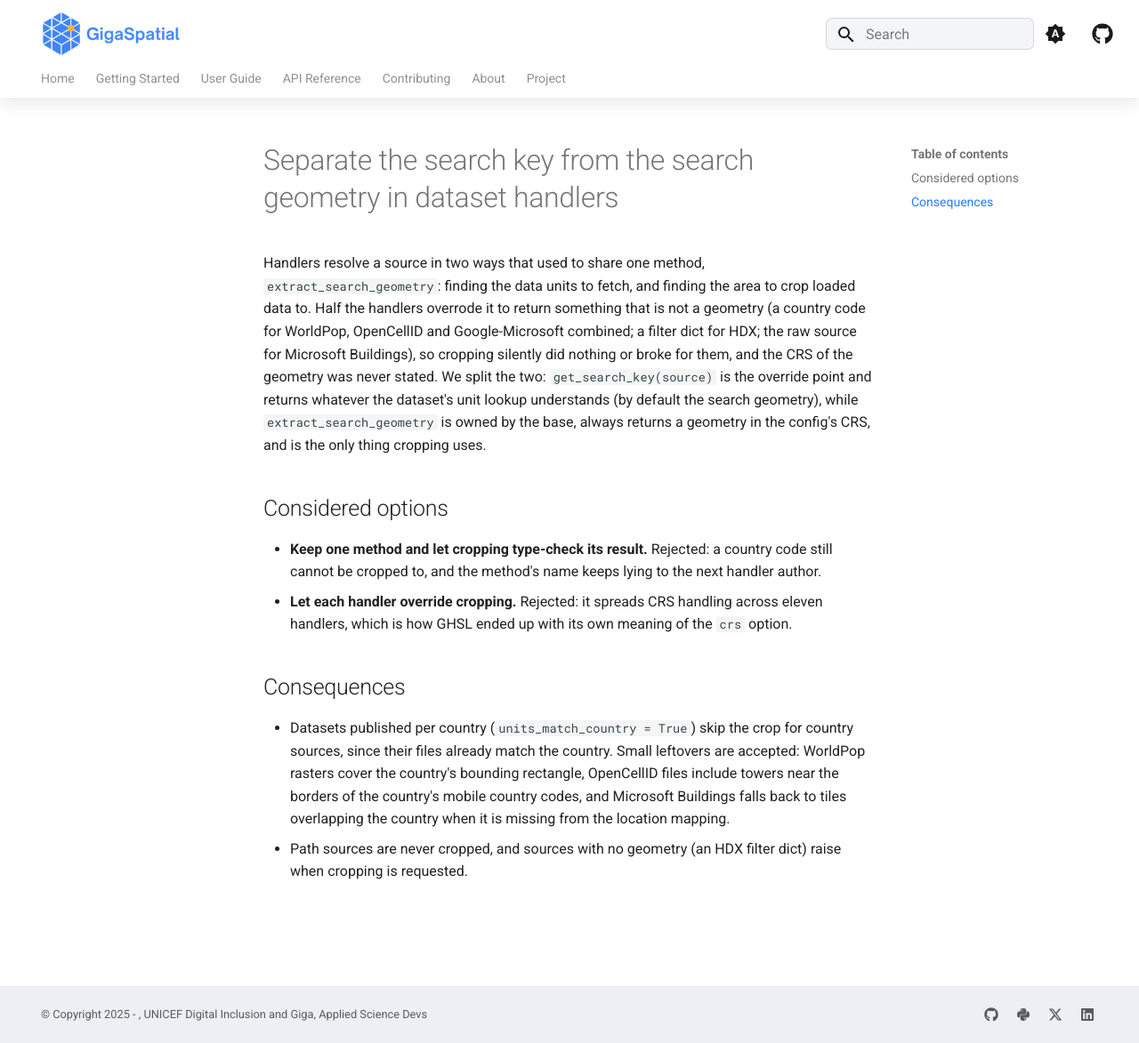
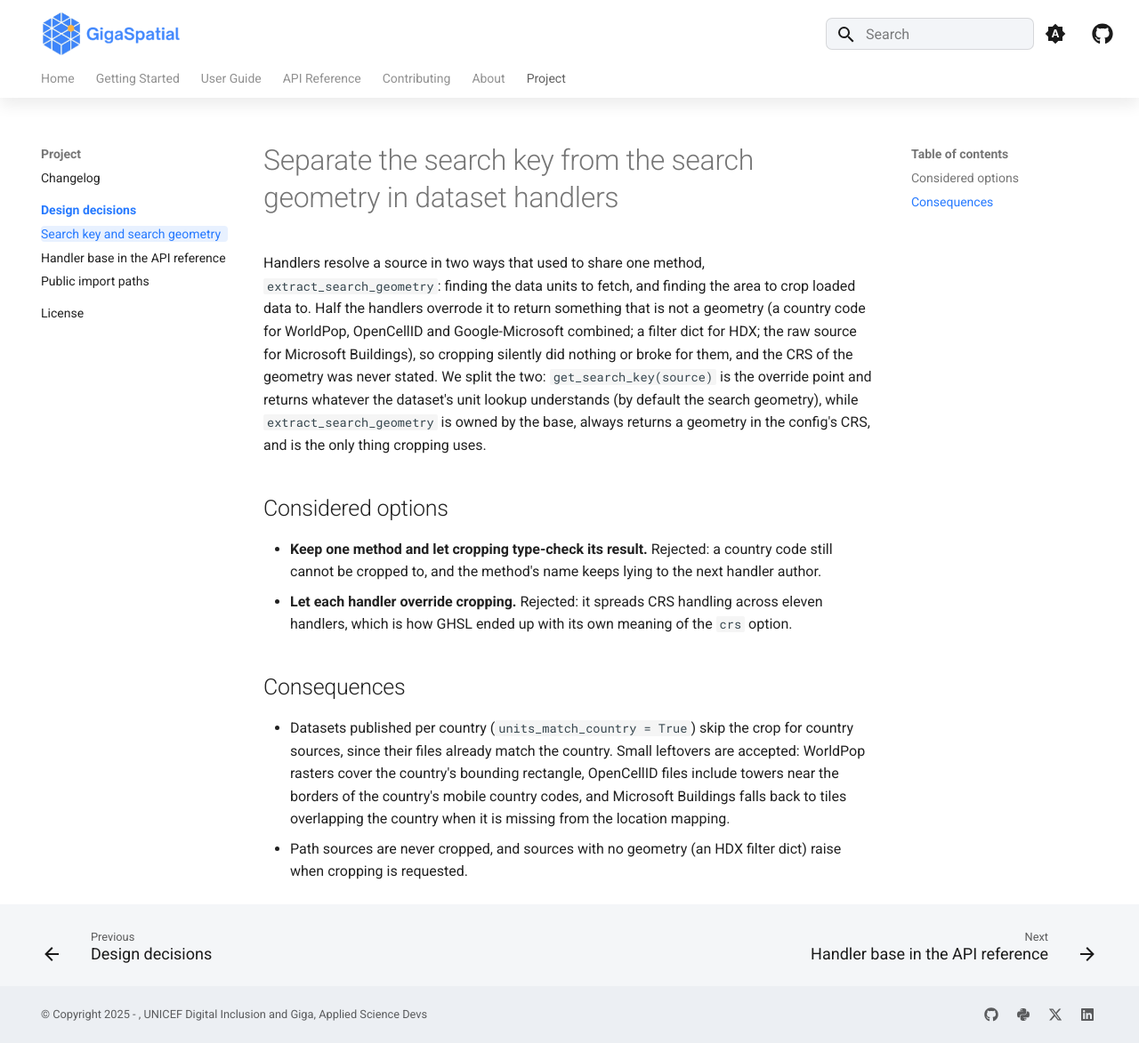
Before and after one commit to unicef/giga-spatial, an MkDocs documentation site: the page built from docs/adr/0001-search-key-and-search-geometry.md, in a window 1280 px wide and 1173 px high. Shown: the whole window at 89% size. Built offline with MkDocs 1.6.1 and Material for MkDocs 9.7.7, drawn with Linux system fonts in a browser that asks for light colours; comment, search, counter and statistics services are not loaded; the version menu is left out.

Commit message:
Publish the design decisions (ADRs) and list them under Project in the docs.

```diff
--- a/mkdocs.yml
+++ b/mkdocs.yml
@@ -92,6 +92,11 @@ nav:
       - Roadmap: about/roadmap.md
   - Project:
       - Changelog: changelog.md
+      - Design decisions:
+          - adr/index.md
+          - Search key and search geometry: adr/0001-search-key-and-search-geometry.md
+          - Handler base in the API reference: adr/0002-handler-base-in-the-api-reference.md
+          - Public import paths: adr/0003-public-import-paths.md
       - License: license.md
 
 markdown_extensions:
```
Also changed, not shown: docs/adr/0002-handler-base-in-the-api-reference.md (added, +13 -0 lines), docs/adr/0003-public-import-paths.md (added, +16 -0 lines), docs/adr/index.md (added, +9 -0 lines).
